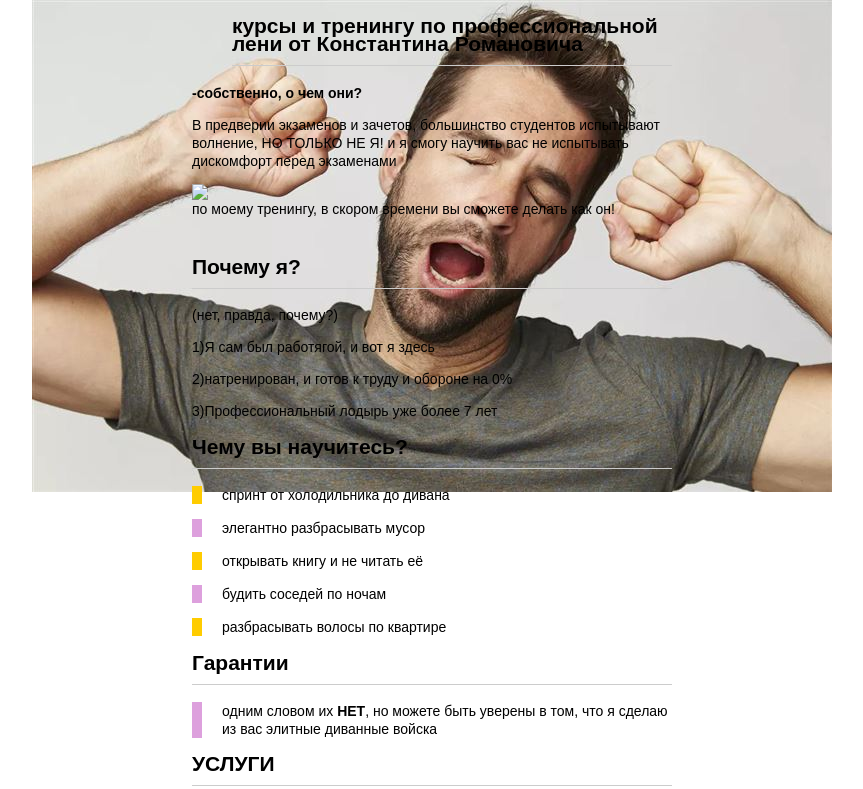
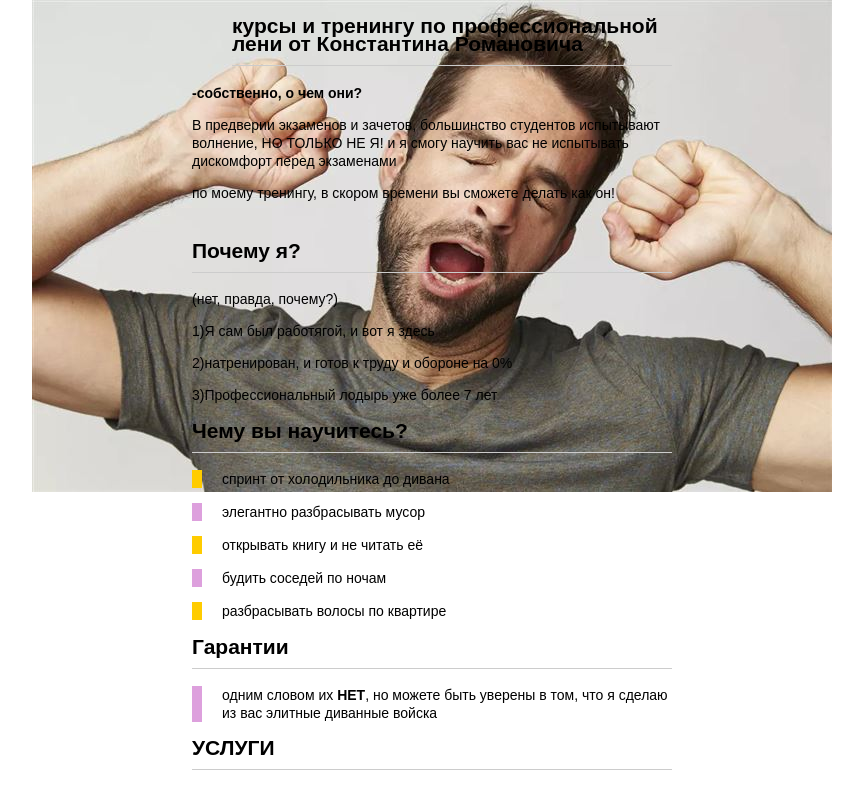
Before and after one commit to cJlaBa4/coss, a plain HTML site: page index.html in a window 1280 px wide. Shown: the top 789 px of the page, without its empty margins (208-1071 px from the left). Drawn offline with Linux system fonts and the light colour scheme.

Commit message:
Add files via upload

```diff
--- a/index.html
+++ b/index.html
@@ -14,7 +14,7 @@
 
   <b> -собственно, о чем они? </b>
   <p> В предверии экзаменов и зачетов, большинство студентов испытывают волнение, НО ТОЛЬКО НЕ Я! и я смогу научить вас не испытывать дискомфорт перед экзаменами</p>
-        <img src="zaz.jpg">
+
      по моему тренингу, в скором времени вы сможете делать как он!
       </header>
 
```
